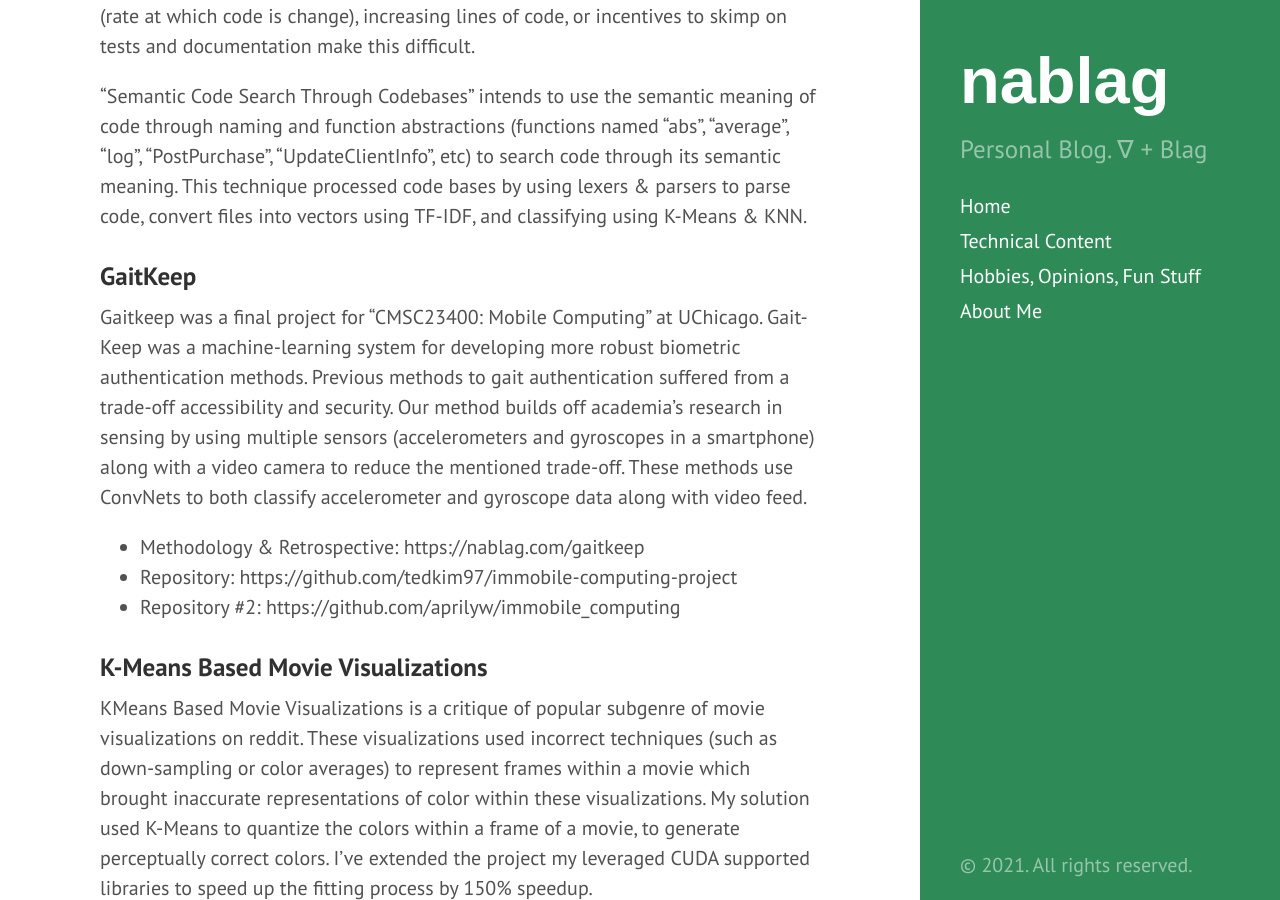
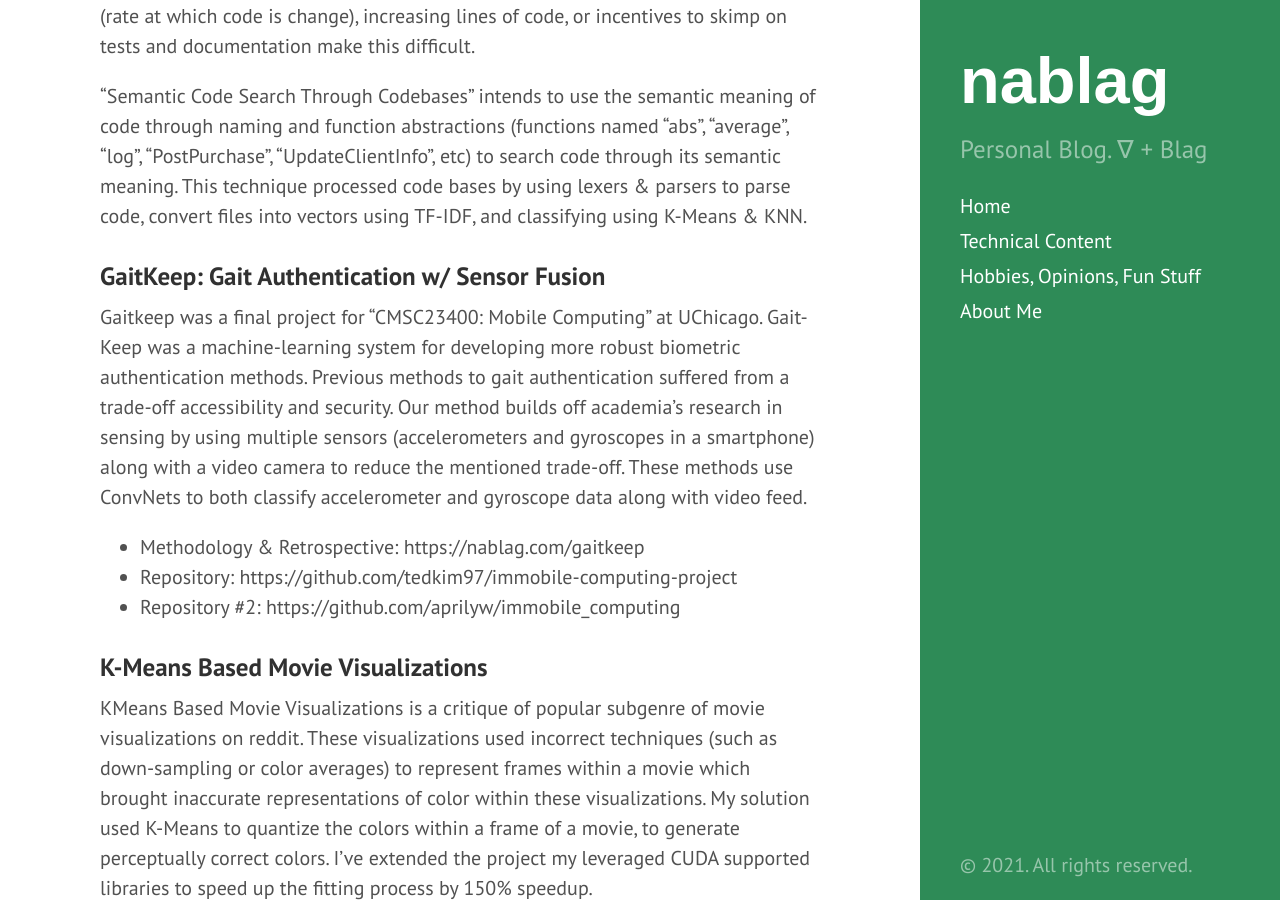
Before and after one commit to tedkim97/tedkim97.github.io, a Jekyll site: the page built from cv.md, in a window 1280 px wide and 900 px high, scrolled down 3659 px. Built offline with Jekyll 4.4.1, drawn with Linux system fonts in a browser that asks for light colours.

Commit message:
minor modifications

```diff
--- a/cv.md
+++ b/cv.md
@@ -41,7 +41,7 @@ This project was a final project for CS229 at Stanford University. The motivatio
 
 "Semantic Code Search Through Codebases" intends to use the semantic meaning of code through naming and function abstractions (functions named "abs", "average", "log", "PostPurchase", "UpdateClientInfo", etc) to search code through its semantic meaning. This technique processed code bases by using lexers & parsers to parse code, convert files into vectors using TF-IDF, and classifying using K-Means & KNN.
 
-### GaitKeep
+### GaitKeep: Gait Authentication w/ Sensor Fusion
 Gaitkeep was a final project for "CMSC23400: Mobile Computing" at UChicago. Gait-Keep was a machine-learning system for developing more robust biometric authentication methods. Previous methods to gait authentication suffered from a trade-off accessibility and security. Our method builds off academia’s research in sensing by using multiple sensors (accelerometers and gyroscopes in a smartphone) along with a video camera to reduce the mentioned trade-off. These methods use ConvNets to both classify accelerometer and gyroscope data along with video feed.
 - Methodology & Retrospective: https://nablag.com/gaitkeep
 - Repository: https://github.com/tedkim97/immobile-computing-project
```
